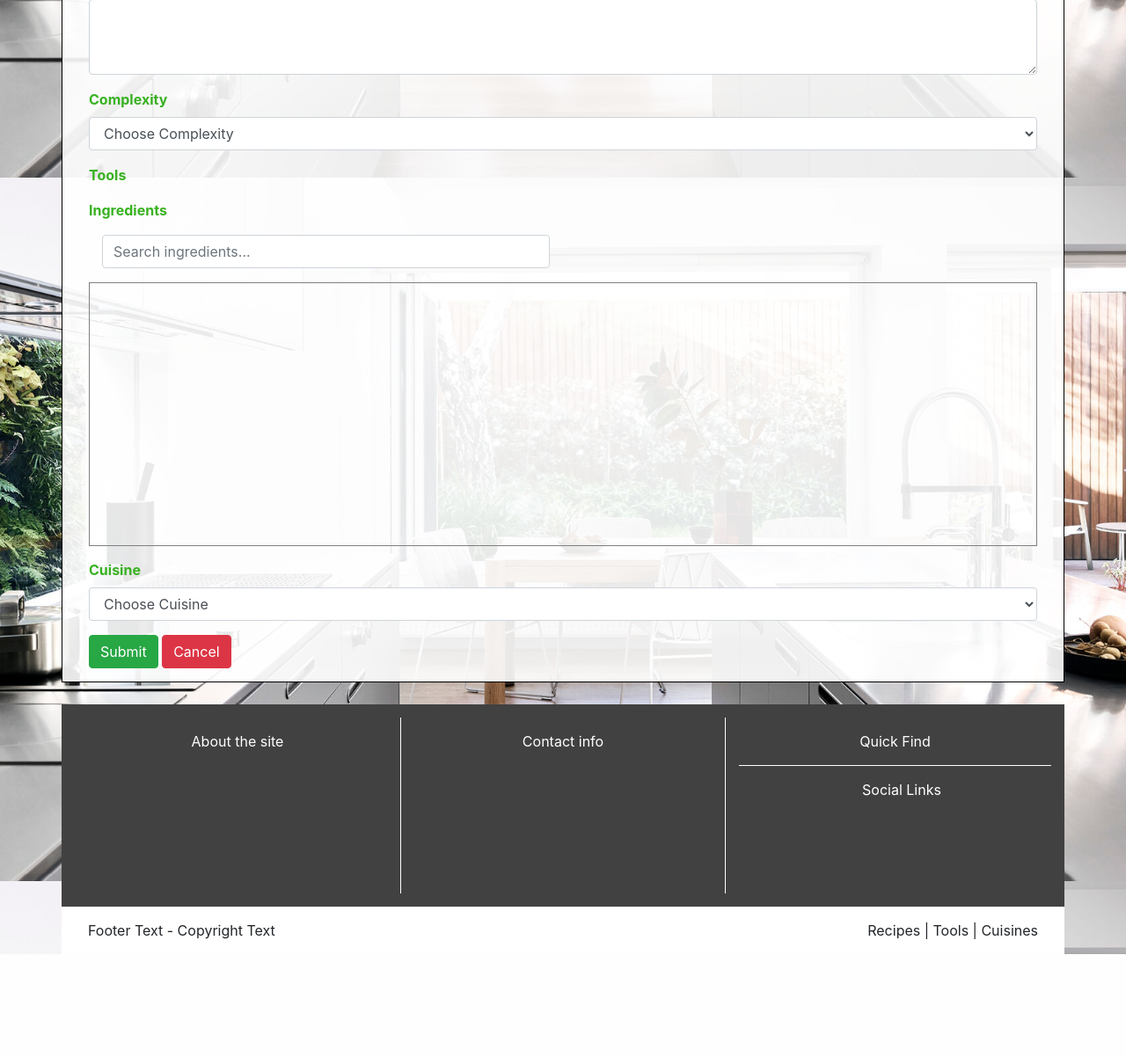
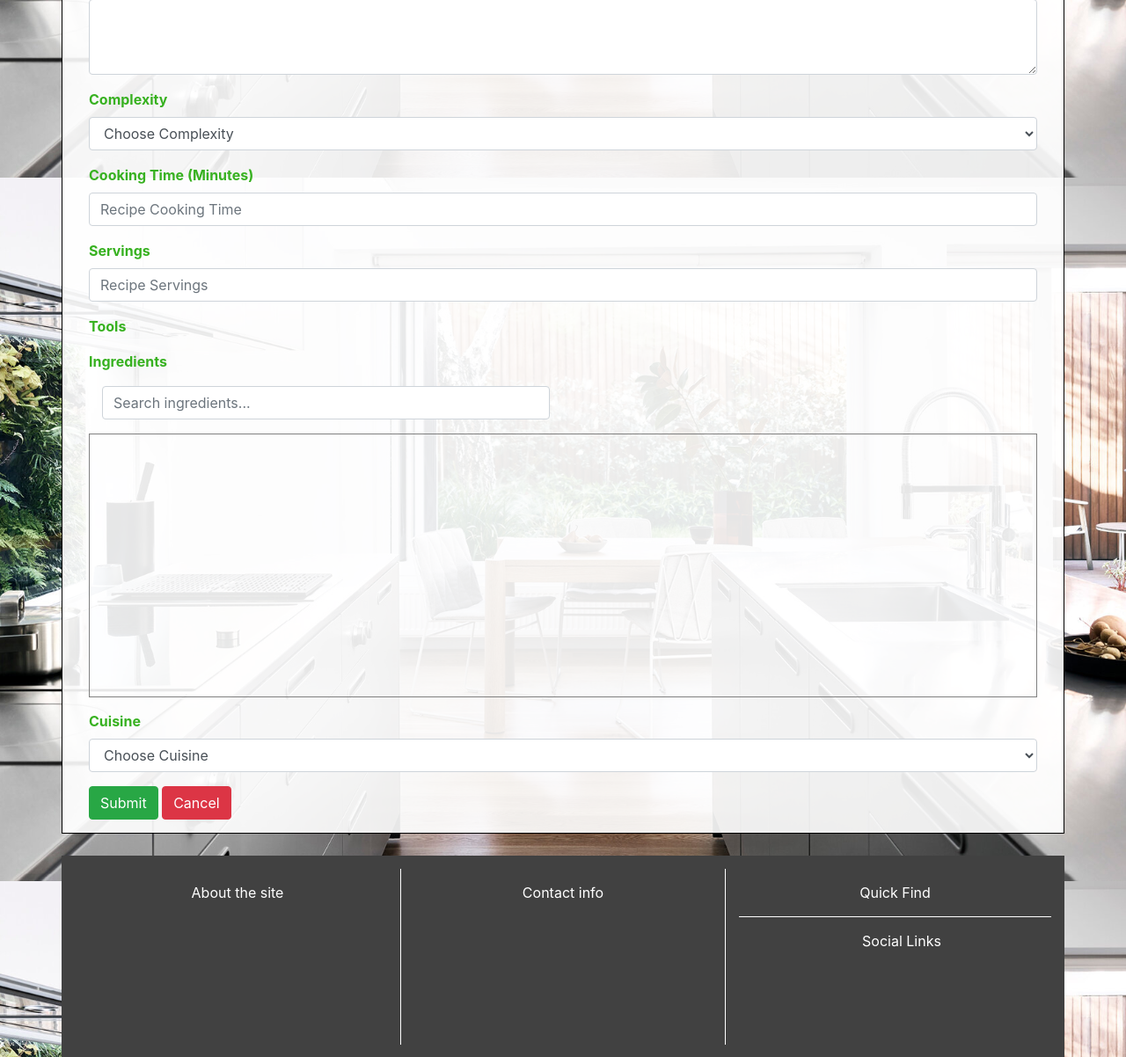
Before and after one commit to Robtych121/UltimateCooking, a Flask app: page /add_recipe in a window 1280 px wide. Shown: the part 598-1800 px from the top of the page at 88% size. Before the commit the page ends 1683 px from the top, so only its background shows below. Run offline with Flask 2, Linux system fonts and the light colour scheme; data that the repository does not hold is empty; some libraries are stand-ins or nearby versions.

Commit message:
added cooking time and servings to recipes

```diff
--- a/app.py
+++ b/app.py
@@ -50,6 +50,8 @@ def insert_recipe():
         'picture': url,
         'instructions': request.form.get('instructions'),
         'complexity': request.form.get('complexity'),
+        'cookingTime': request.form.get('cookingTime'),
+        'servings': request.form.get('servings'),
         'tools': request.form.getlist('tools'),
         'ingredients': ingred_qtys,
         'cuisine': request.form.get('cuisine')
@@ -92,6 +94,8 @@ def update_recipe_picture(recipe_id):
             'picture': url,
             'instructions': recipe['instructions'],
             'complexity': recipe['complexity'],
+            'cookingTime': recipe['cookingTime'],
+            'servings': recipe['servings'],
             'tools': recipe['tools'],
             'ingredients': recipe['ingredients'],
             'cuisine': recipe['cuisine']
@@ -112,6 +116,8 @@ def update_recipe(recipe_id):
             'picture': pictures['picture'],
             'instructions': request.form.get('instructions'),
             'complexity': request.form.get('complexity'),
+            'cookingTime': request.form.get('cookingTime'),
+            'servings': request.form.get('servings'),
             'tools': request.form.getlist('tools'),
             'ingredients': ingred_qtys,
             'cuisine': request.form.get('cuisine')
--- a/templates/recipe_add.html
+++ b/templates/recipe_add.html
@@ -41,6 +41,14 @@
                         <option value="hard">Hard</option>
                         <option value="extreme">Extreme</option>
                       </select>
+                </div>
+                <div class="form-group">
+                    <label class="form-label" for="cookingTime">Cooking Time (Minutes)</label>
+                    <input type="number" class="form-control" id="cookingTime" name="cookingTime" placeholder="Recipe Cooking Time">
+                </div>
+                <div class="form-group">
+                    <label class="form-label" for="servings">Servings</label>
+                    <input type="number" class="form-control" id="servings" name="servings" placeholder="Recipe Servings">
                 </div>
                 <div class="form-group">
                     <p class="form-label">Tools</p>
```
Also changed, not shown: templates/recipe_edit.html (+8 -0 lines).
